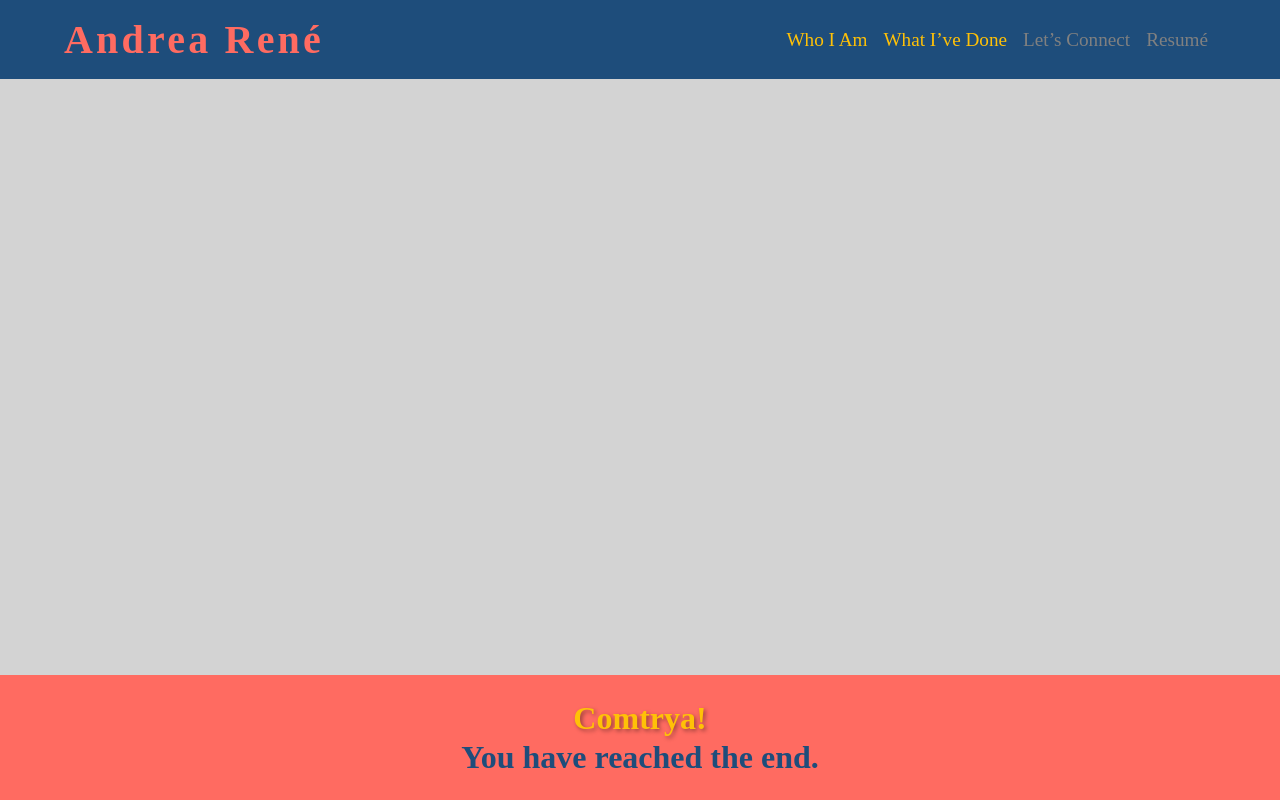
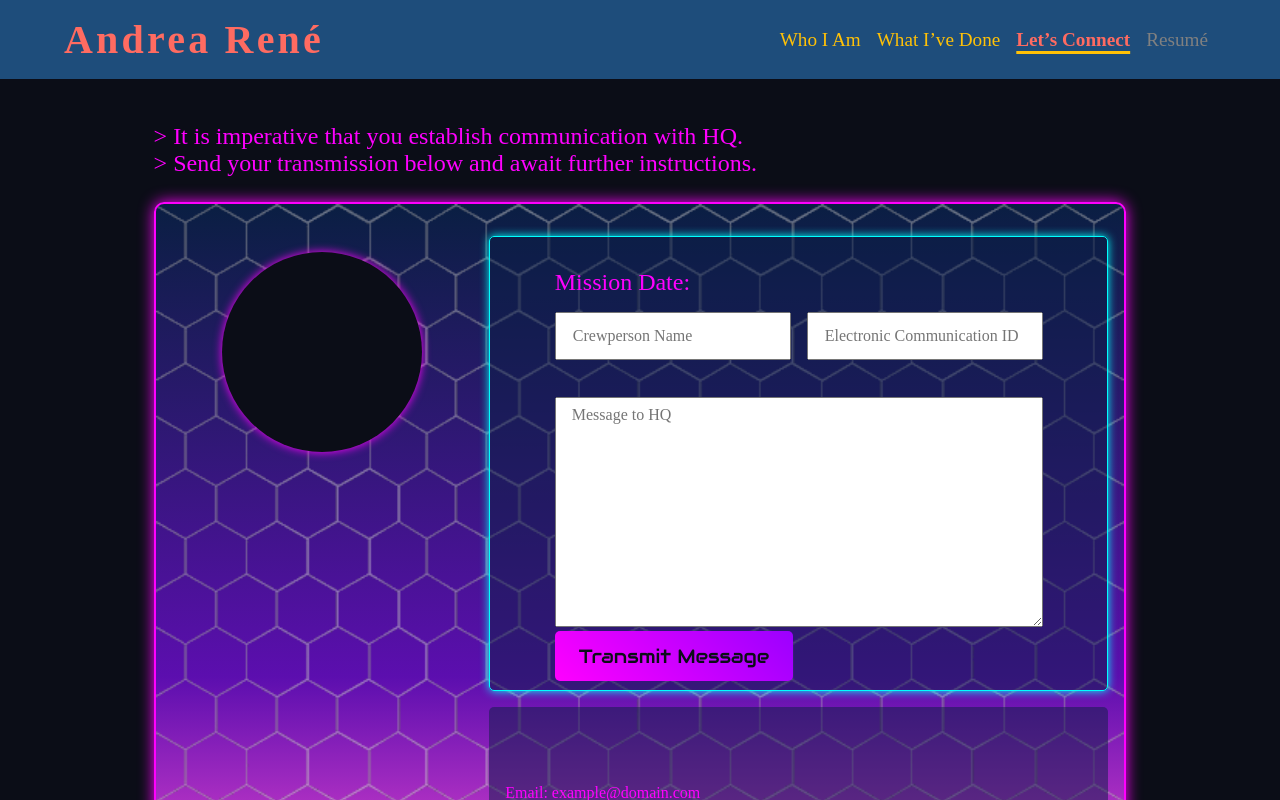
Before and after one commit to AndreaRene/AndreaRenePortfolio, a React (Vite) app: page /#/contact in a window 1280 px wide. Shown: the top 800 px of the page. Built offline with nearby package versions, Linux system fonts and the light colour scheme; a web font is replaced by a local one.

Commit message:
work on contact page. elements in place

```diff
--- a/src/App.jsx
+++ b/src/App.jsx
@@ -4,6 +4,7 @@ import Header from './components/Navbar/Header';
 import Footer from './components/Footer/Footer';
 import Profile from './pages/Profile/Profile';
 import Portfolio from './pages/Portfolio/Portfolio';
+import ContactPage from './pages/Contact/ContactPage';
 
 function App() {
   return (
@@ -13,6 +14,7 @@ function App() {
         <Routes>
           <Route path="/" element={<Profile />} />
           <Route path="/portfolio" element={<Portfolio />} />
+          <Route path="/contact" element={<ContactPage />} />
         </Routes>
       </main>
       <Footer />
--- a/src/components/Modal/Modal.jsx
+++ b/src/components/Modals/ComicModal.jsx
@@ -1,7 +1,7 @@
 import React from 'react';
-import './Modal.scss';
+// import './Modals.scss';
 
-const Modal = ({ isOpen, onClose, children }) => {
+const ComicModal = ({ isOpen, onClose, children }) => {
   if (!isOpen) return null;
 
   return (
@@ -13,4 +13,4 @@ const Modal = ({ isOpen, onClose, children }) => {
   );
 };
 
-export default Modal;
+export default ComicModal;
--- a/src/components/Navbar/Header.jsx
+++ b/src/components/Navbar/Header.jsx
@@ -42,12 +42,17 @@ const Header = () => {
                 What I’ve Done
               </NavLink>
             </li>
-
-            {/* Disable the "Let’s Connect" link */}
             <li>
-              <span className="nav-link disabled">Let’s Connect</span>
+              <NavLink
+                to="/contact"
+                className={({ isActive }) =>
+                  isActive ? 'nav-link active' : 'nav-link'
+                }
+                onClick={() => setIsMenuOpen(false)}
+              >
+                Let’s Connect
+              </NavLink>
             </li>
-
             {/* Disable the "Resumé" link */}
             <li>
               <span className="nav-link disabled">Resumé</span>
--- /dev/null
+++ b/src/pages/Contact/ContactPage.jsx
@@ -0,0 +1,47 @@
+import './ContactPage.scss';
+
+const ContactPage = () => {
+  return (
+    <div className="contact-page">
+      <div className="contact-hq-wrapper">
+        <p className="contact-hq">
+          > It is imperative that you establish communication with HQ.
+        </p>
+        <p className="contact-hq">
+          > Send your transmission below and await further instructions.
+        </p>
+      </div>
+
+      <div className="terminal-panel">
+        {/* Left Section: Avatar Selection */}
+        <div className="panel-section avatar-selection">
+          <div className="avatar-circle"></div>
+        </div>
+
+        {/* Top Section: Form */}
+        <div className="panel-section user-input">
+          <form>
+            <p className="date">Mission Date:</p>
+            <div className="name-email">
+              <input type="text" placeholder="Crewperson Name" />
+              <input type="email" placeholder="Electronic Communication ID" />
+            </div>
+            <textarea placeholder="Message to HQ" />
+            <button type="submit">Transmit Message</button>
+          </form>
+        </div>
+
+        {/* Right Section: Contact Details */}
+        <div className="panel-section contact-details">
+          <ul>
+            <li>Email: example@domain.com</li>
+            <li>GitHub: github.com/AndreaRene</li>
+            <li>LinkedIn: linkedin.com/in/andrea</li>
+          </ul>
+        </div>
+      </div>
+    </div>
+  );
+};
+
+export default ContactPage;
--- /dev/null
+++ b/src/pages/Contact/ContactPage.scss
@@ -0,0 +1,163 @@
+/* form fonts */
+@import url('https://fonts.googleapis.com/css2?family=Audiowide&family=Orbitron:wght@400;500;700&family=VT323&display=swap');
+
+@import '../../styles/_variables.scss';
+
+.contact-page {
+  display: flex;
+  flex-direction: column;
+  justify-content: space-around;
+  align-items: center;
+  height: 100%;
+  background-color: $cosmic-black;
+  padding: 2rem;
+
+  .contact-hq-wrapper {
+    width: 80%; /* Full width of the viewport */
+  }
+
+  .contact-hq {
+    display: inline-block;
+    color: $neon-pink;
+    font-size: 1.5rem;
+    font-family: $font-main;
+  }
+
+  // @keyframes scrollBanner {
+  //   0% {
+  //     transform: translateX(100%); /* Start just outside the right edge */
+  //   }
+  //   100% {
+  //     transform: translateX(-100%); /* Move completely off the left edge */
+  //   }
+  // }
+
+  .date {
+    color: $neon-pink;
+    font-family: $font-main;
+    font-size: 1.5rem;
+    margin: 1rem 0;
+  }
+  .terminal-panel {
+    margin-bottom: 5rem;
+    padding: 2rem 1rem 1rem;
+    display: grid;
+    grid-template-columns: 1fr 1fr 1fr;
+    grid-template-rows: 1fr 1fr 1fr;
+    gap: 1rem;
+
+    width: 80%;
+    max-width: 1200px;
+    height: 80%;
+
+    background:
+      url('../../assets/hexbg.png') repeat,
+      linear-gradient(
+        180deg,
+        hsla(218, 74%, 15%, 1) 0%,
+        hsla(254, 65%, 27%, 1) 30%,
+        hsla(269, 85%, 37%, 1) 65%,
+        hsla(301, 59%, 52%, 1) 90%,
+        hsla(318, 100%, 65%, 1) 98%
+      );
+
+    background-size: cover;
+    border: 2px solid $neon-pink;
+    border-radius: 10px;
+    box-shadow: 0 0 15px $neon-pink;
+
+    /* Panel Section (common styling for all sections) */
+    .panel-section {
+      grid-column: 2 / 4;
+      grid-row: 1 / 3;
+      padding: 1rem;
+      border-radius: 5px;
+    }
+
+    /* Avatar Section */
+    .avatar-selection {
+      display: flex;
+      justify-content: center;
+      align-items: center;
+      grid-column: 1 / 2; /* Avatar in the first column */
+      grid-row: 1 / 2; /* On the second row */
+
+      .avatar-circle {
+        width: 200px;
+        height: 200px;
+        border-radius: 50%;
+        background-color: $cosmic-black;
+        box-shadow: 0 0 10px $neon-pink;
+        margin: 0 auto;
+      }
+    }
+
+    /* Form Section (spanning the full width) */
+    .user-input {
+      display: flex;
+      flex-direction: column;
+      align-items: center;
+      gap: 1rem;
+      border: 1px solid $electric-blue;
+      box-shadow: 0 0 10px $electric-blue;
+      height: 100%;
+      background-color: rgba(10, 31, 68, 0.5);
+      .name-email {
+        display: flex;
+        gap: 1rem;
+        width: 100%;
+        height: 30%;
+
+        input {
+          height: 3rem;
+          padding: 0 1rem;
+        }
+      }
+
+      textarea {
+        width: 100%;
+        height: 100%;
+        margin-top: 1rem;
+        padding: 0.5rem 1rem;
+      }
+
+      button {
+        padding: 0.8rem 1.5rem;
+        background: linear-gradient(45deg, $neon-pink, $violet-purple);
+        color: $cosmic-black;
+        border: none;
+        font-family: $font-form-title;
+        font-size: 1.2rem;
+        cursor: pointer;
+        transition: all 0.3s ease;
+        border-radius: 5px;
+
+        &:hover {
+          background: linear-gradient(45deg, $electric-blue, $neon-pink);
+          box-shadow: 0 0 20px $neon-pink;
+        }
+      }
+    }
+
+    /* Contact Details Section */
+    .contact-details {
+      display: flex;
+      flex-direction: column;
+      justify-content: center;
+      align-items: flex-start;
+      background-color: rgba(10, 31, 68, 0.5);
+      grid-column: 2 / 4;
+      grid-row: 3 / 4;
+
+      ul {
+        list-style-type: none;
+        padding: 0;
+
+        li {
+          color: $neon-pink;
+          font-family: $font-main;
+        }
+      }
+    }
+  }
+}
--- a/src/pages/Portfolio/Carousel.jsx
+++ b/src/pages/Portfolio/Carousel.jsx
@@ -1,5 +1,5 @@
 import React, { useState, useEffect } from 'react';
-import Modal from '../../components/Modal/Modal';
+import ComicModal from '../../components/Modals/ComicModal';
 import './Carousel.scss';
 
 const Carousel = ({ items }) => {
@@ -91,14 +91,14 @@ const Carousel = ({ items }) => {
       </button>
 
       {/* Modal */}
-      <Modal isOpen={isModalOpen} onClose={closeModal}>
+      <ComicModal isOpen={isModalOpen} onClose={closeModal}>
         <img
           src={items[currentIndex]?.src}
           alt={items[currentIndex]?.alt}
           className="modal-img"
           style={{ cursor: 'zoom-out' }}
         />
-      </Modal>
+      </ComicModal>
     </div>
   );
 };
--- a/src/styles/_variables.scss
+++ b/src/styles/_variables.scss
@@ -1,9 +1,41 @@
+// main portfolio palette
+
 $main-blue: #1e4d7b;
 $grey: #d3d3d3;
 $dark-grey: #666666;
 $pink: #ff6b61;
 $green: #679267;
 $bright-attention: #ffc107;
+
+// Contact form colors from the HUD image
+$neon-pink: #ff00ff;
+$electric-blue: #00ffff;
+$violet-purple: #9b00ff;
+$bright-magenta: #ff00ff;
+$glowing-green: #00ff90;
+
+// Background
+$cosmic-black: #0b0d17;
+
+// Contact form colors
+$nebula: #0a1f44;
+$cosmic-black: #0b0d17;
+$neon-cyan: #00ffff;
+$starlight-grey: #e6e6e6;
+$pulsar-purple: #8a2be2;
+$electric-green: #39ff14;
+$nova-pink: #ff4ecb;
+$laser-red: #ff073a;
+$plasma-yellow: #ffe900;
+
+// main portfolio fonts
+
 $font-main: 'Comfortaa', cursive;
 $font-playful: 'Annie Use Your Telescope', cursive;
 $font-signature: 'Homemade Apple';
+
+// contact form fonts
+
+$font-form-main: 'Orbitron', sans-serif;
+$font-form-title: 'Audiowide', sans-serif;
+$font-form-console: 'VT323', monospace;
--- a/src/styles/main.scss
+++ b/src/styles/main.scss
@@ -1,6 +1,6 @@
 @import './_variables';
 
-//fonts
+//main fonts
 @import url('https://fonts.googleapis.com/css2?family=Annie+Use+Your+Telescope&family=Patrick+Hand&display=swap');
 
 //resets
```
Also changed, not shown: src/components/Modals/AvatarModal.jsx (added, +14 -0 lines), src/assets/hexbg.png (added), src/components/Modals/Modal.scss (renamed from src/components/Modal/Modal.scss).
